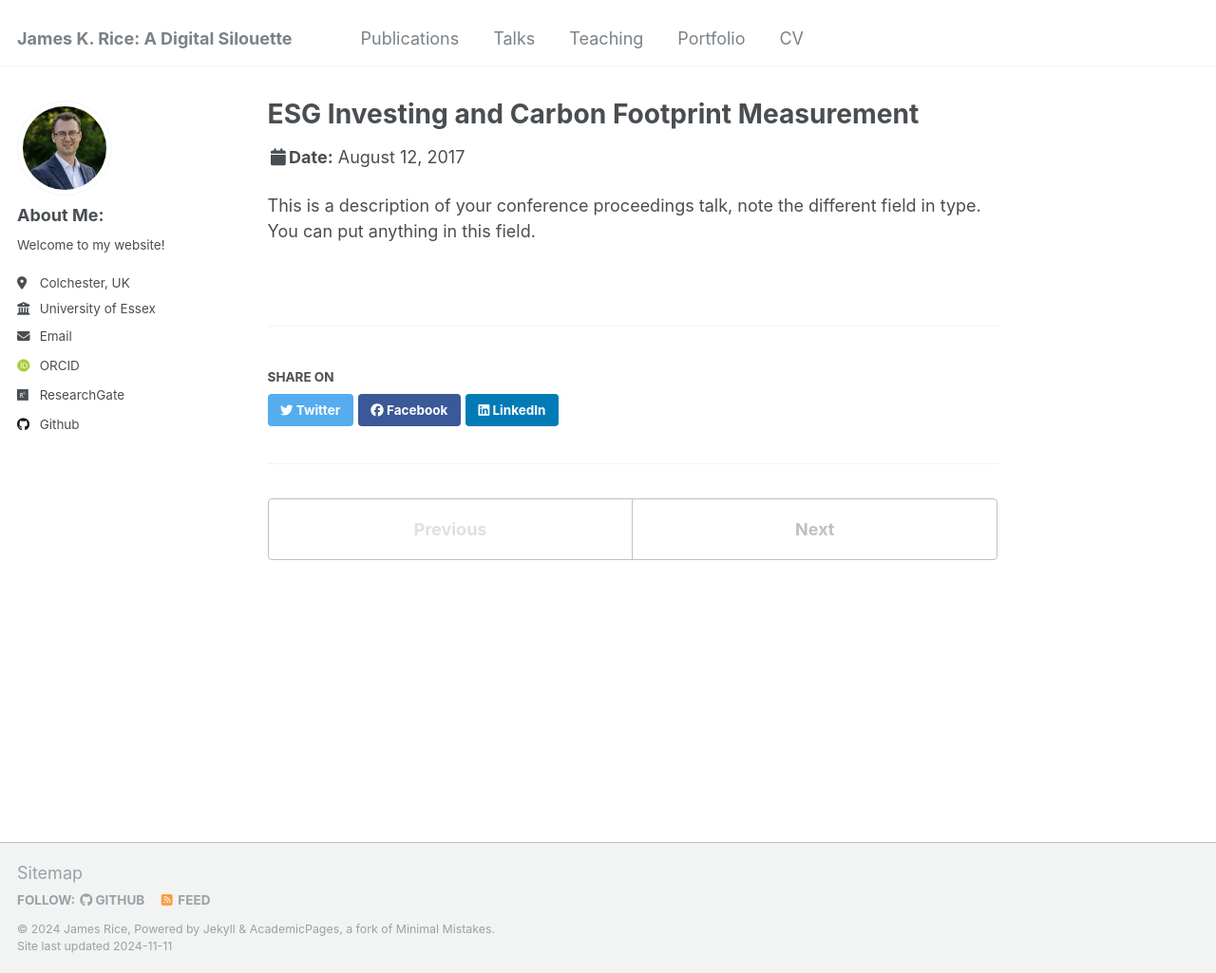
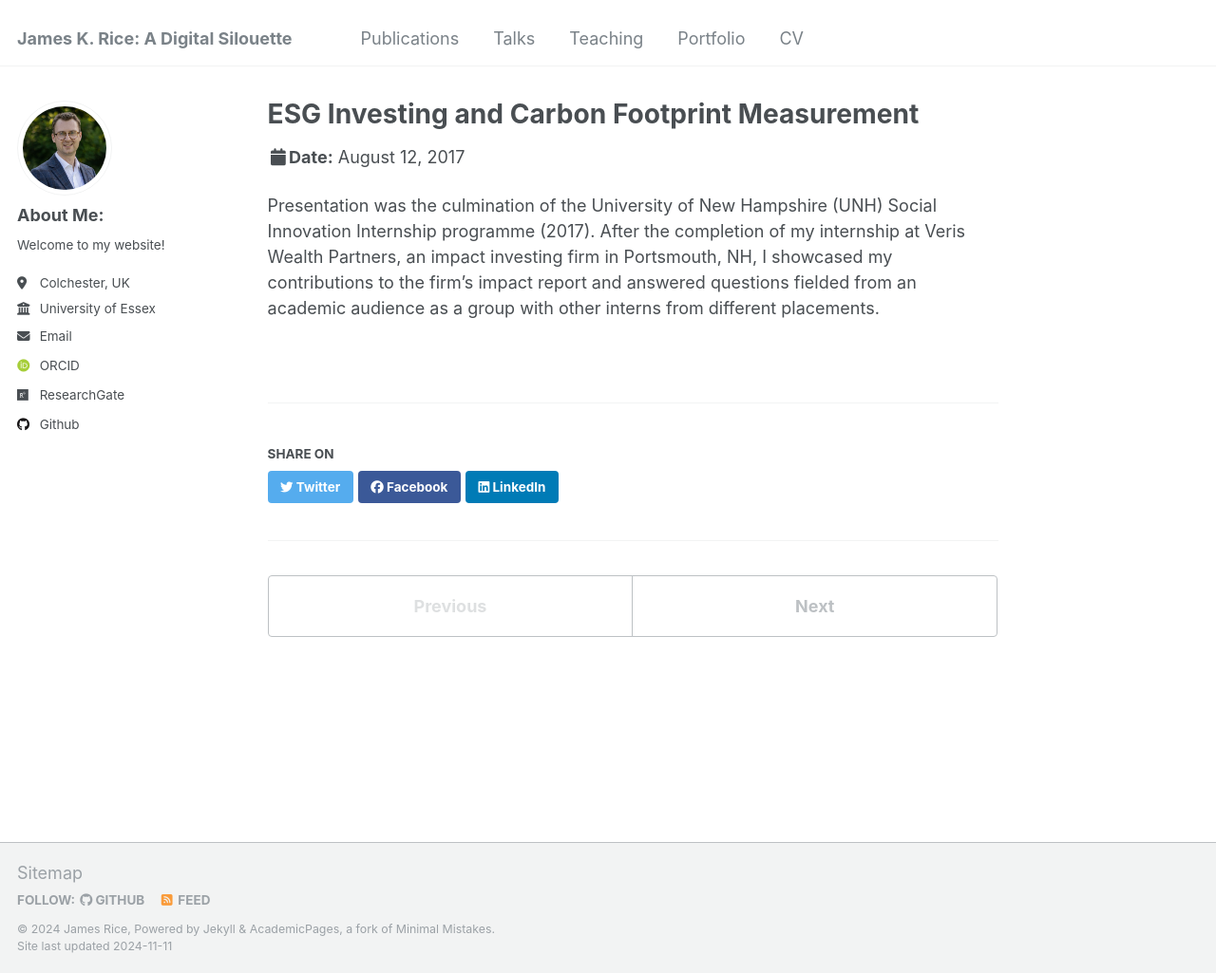
Before and after one commit to jameskrice7/jameskrice7.github.io, a Jekyll site: the page built from _talks/talk-8.md, in a window 1280 px wide and 1025 px high. Shown: the whole window at 95% size. Built offline with Jekyll 4.4.1, drawn with Linux system fonts in a browser that asks for light colours; some web fonts are replaced.

Commit message:
Update talk-8.md

```diff
--- a/_talks/talk-8.md
+++ b/_talks/talk-8.md
@@ -5,7 +5,7 @@ type: "Talk"
 permalink: /talks/talk-8
 venue: "The University of New Hampshire"
 date: 2017-08-12
-location: "Durham, NH"
+location: "Durham, New Hampshire"
 ---
 
-This is a description of your conference proceedings talk, note the different field in type. You can put anything in this field.
+Presentation was the culmination of the University of New Hampshire (UNH) Social Innovation Internship programme (2017). After the completion of my internship at Veris Wealth Partners, an impact investing firm in Portsmouth, NH, I showcased my contributions to the firm's impact report and answered questions fielded from an academic audience as a group with other interns from different placements.
```
